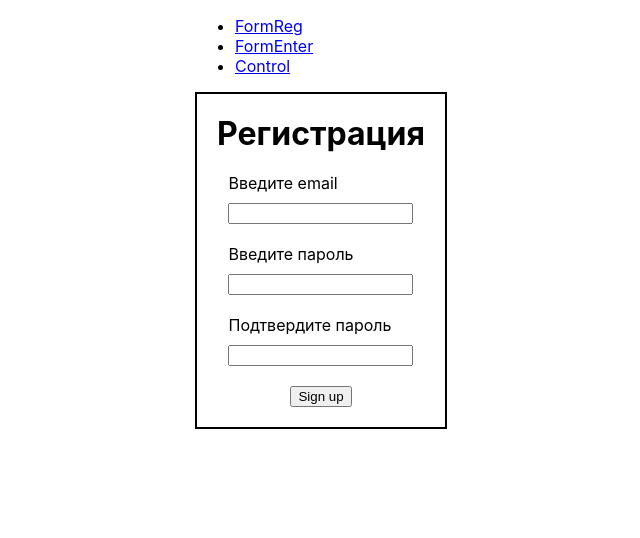
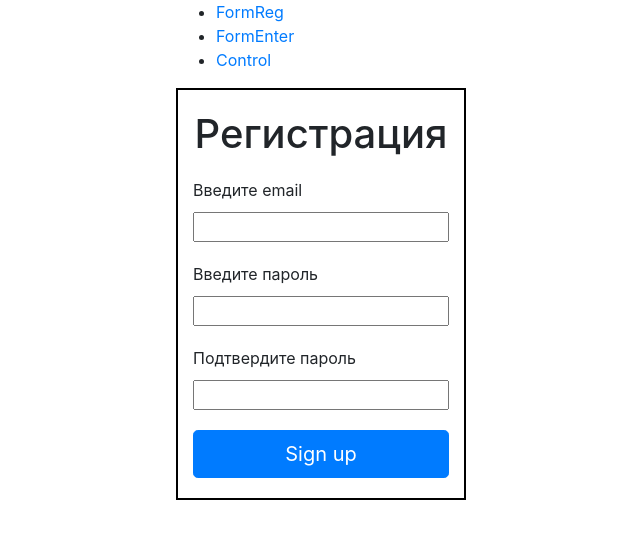
Before and after one commit to Aaz21rus/Reactjs, a React (Create React App) app: page /FormReg in a window 1280 px wide. Shown: the top 538 px of the page, without its empty margins (319-959 px from the left). Built offline with nearby package versions, Linux system fonts and the light colour scheme.

Commit message:
bootstrap

```diff
--- a/package.json
+++ b/package.json
@@ -6,7 +6,9 @@
     "@testing-library/jest-dom": "^4.2.4",
     "@testing-library/react": "^9.3.2",
     "@testing-library/user-event": "^7.1.2",
+    "bootstrap": "^4.5.2",
     "react": "^16.13.1",
+    "react-bootstrap": "^1.3.0",
     "react-dom": "^16.13.1",
     "react-router-dom": "^5.2.0",
     "react-scripts": "3.4.1"
--- a/src/App.js
+++ b/src/App.js
@@ -1,4 +1,4 @@
-import React, { Fragment } from 'react'
+import React from 'react'
 import FormReg from './components/FormReg'
 import FormEnter from './components/FormEnter'
 import Control from './components/Control'
@@ -7,7 +7,7 @@ import {
   BrowserRouter as Router,
   Switch,
   Route,
-  Link
+  Link,
 } from "react-router-dom";
 
 class App extends React.Component {
@@ -44,21 +44,19 @@ class App extends React.Component {
       FormReg: { email, psw, pswRepeat },
       Control
     } = this.state
-    if (!Control.some( item => item.email === email )) {
+    if (email !== null) {
+      if (!Control.some(item => item.email === email)) {
         if (psw === pswRepeat) {
           return (
             console.log('Registration complite'),
-
             Control.push(
               {
                 email: email,
                 psw: psw,
                 isAuth: false,
               }
-          ),
-          <Router>
-
-          </Router>
+            )
+            // <Redirect to="/Control"/>
 
               // () => console.log('Registration faled')
               // this.setState(
@@ -68,6 +66,7 @@ class App extends React.Component {
               // }
 
           )
+        }
       }
     }
     return alert('Registration faled')
--- a/src/components/FormReg.js
+++ b/src/components/FormReg.js
@@ -1,7 +1,7 @@
 import React from 'react'
+import Button from 'react-bootstrap/Button';
 import Title from './Title'
 import Input from './Input'
-import Btn from './Btn'
 import { AppContext } from '../context'
 
 class FormReg extends React.Component {
@@ -28,7 +28,10 @@ class FormReg extends React.Component {
           handleChange={handleChange('FormReg', 'pswRepeat')}
           val={pswRepeat}
         />
-        <Btn type="submit" txt="Sign up" action={registration} />
+        <Button variant="primary" size="lg" type="submit" block onClick={registration}>
+            Sign up
+        </Button>
+        {/*<Btn type="submit" txt="Sign up" action={registration} />*/}
       </form>
     )
   }
--- a/src/index.js
+++ b/src/index.js
@@ -2,6 +2,8 @@ import React from 'react';
 import ReactDOM from 'react-dom';
 import './index.css';
 import App from './App';
+import 'bootstrap/dist/css/bootstrap.min.css';
+
 
 ReactDOM.render(
   <App />,
```
Also changed, not shown: 1 other file (tests, documents, lock files or other folders). Lines whose indentation alone changed are shown as unchanged.
